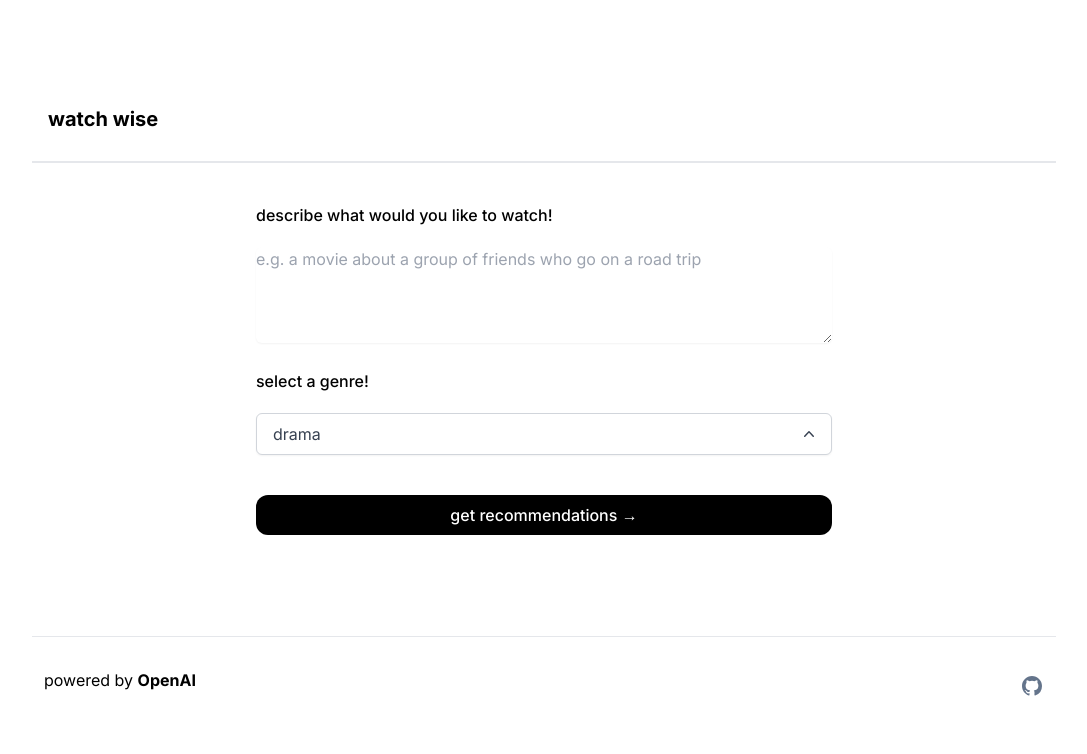
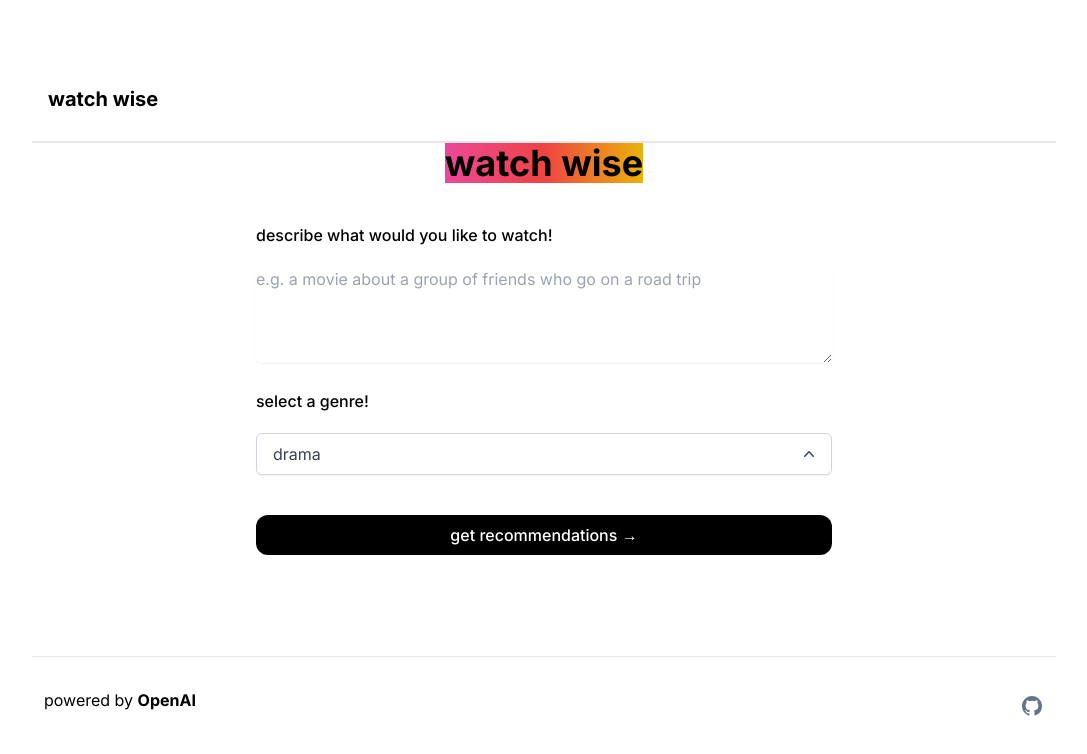
Before and after one commit to colinthekkinedath/watch-wise, a Next.js app: page / in a window 1280 px wide. Shown: the top 754 px of the page, without its empty margins (96-1183 px from the left). Built offline with nearby package versions, Linux system fonts and the light colour scheme.

Commit message:
got rid of some useless styling

```diff
--- a/app/layout.tsx
+++ b/app/layout.tsx
@@ -16,7 +16,9 @@ export default function RootLayout({
 }) {
   return (
     <html lang="en">
+
       <body className={inter.className}>{children}</body>
+
     </html>
   )
 }
--- a/app/page.tsx
+++ b/app/page.tsx
@@ -3,6 +3,7 @@
 import Image from 'next/image';
 import { useRef, useState, useEffect } from 'react';
 import Header from '../components/Header';
+import Hero from '../components/Hero';
 import Footer from '../components/Footer'
 import RecommendationCard from '../components/RecommendationCard';
 import Dropdown, { genreType } from '../components/Dropdown';
@@ -43,6 +44,7 @@ export default function Home() {
   return (
     <main className="flex max-w-5xl mx-auto flex-col items-center justify-center py-2 min-h-screen">
       <Header/>
+      <Hero/>
       <form className="max-w-xl w-full" onSubmit={onSubmit}>
           <div className="flex mt-10 items-center space-x-3">
             {/* <Image
@@ -70,9 +72,8 @@ export default function Home() {
             <p className="text-left font-medium">select a genre!</p>
           </div>
           <div className="block">
-          <Dropdown genre={genre} setGenre={(newGenre) => setGenre(newGenre)} />
+            <Dropdown genre={genre} setGenre={(newGenre) => setGenre(newGenre)} />
           </div>
-
           {!isLoading && (
             <button
               className="bg-black rounded-xl text-white font-medium px-4 py-2 sm:mt-10 mt-8 hover:bg-black/80 w-full"
--- a/components/Footer.tsx
+++ b/components/Footer.tsx
@@ -15,7 +15,7 @@ export default function Footer() {
         </div>
         <div className="flex space-x-4 pb-4 sm:pb-0">
           <Link
-            href="https://github.com/Nutlope/twitterbio"
+            href="https://github.com/colinthekkinedath/watch-wise"
             className="group"
             aria-label="GitHub"
           >
--- /dev/null
+++ b/components/Hero.tsx
@@ -0,0 +1,9 @@
+import React from 'react'
+
+const Hero = () => {
+  return (
+    <div className = 'font-bold text-4xl bg-gradient-to-r from-pink-500 via-red-500 to-yellow-500'>watch wise</div>
+  )
+}
+
+export default Hero
--- a/package.json
+++ b/package.json
@@ -15,7 +15,7 @@
     "@types/react": "18.2.15",
     "@types/react-dom": "18.2.7",
     "autoprefixer": "10.4.14",
-    "next": "13.4.10",
+    "next": "^13.4.19",
     "openai-edge": "^1.2.1",
     "postcss": "8.4.26",
     "react": "18.2.0",
```
Also changed, not shown: 1 other file (tests, documents, lock files or other folders).
